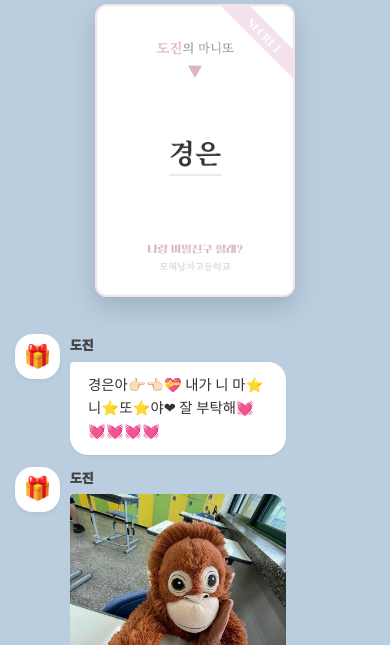
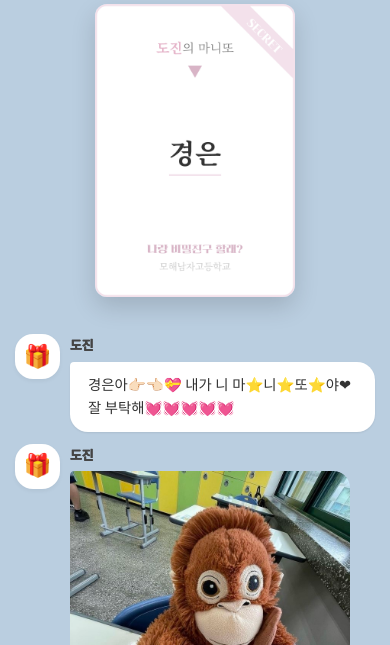
Before and after one commit to neuly1231/mohae-manito-results, a plain HTML site: page index.html in a window 390 px wide. Shown: the part 199-844 px from the top of the page. Drawn offline with Linux system fonts and the light colour scheme; a web font is replaced by a local one.

Commit message:
Update style.css

```diff
--- a/style.css
+++ b/style.css
@@ -164,14 +164,18 @@ header p {
 .manito .msg-content-wrapper { align-items: flex-start; }
 .receiver .msg-content-wrapper { align-items: flex-end; }
 
-/* === 말풍선 공통 === */
+/* === 말풍선 공통 디자인 (수정됨) === */
 .bubble {
     font-size: 0.9rem;
     position: relative;
     line-height: 1.6;
     max-width: 100%;
-    white-space: pre-wrap;
-    word-break: break-all;
+
+    /* [핵심 수정] 한국어 줄바꿈 최적화 */
+    /* 단어 단위로 끊기 (예: '꺼지라고쫌'이 한 덩어리로 유지됨) */
+    word-break: keep-all;
+
+    /* ㅋㅋㅋㅋㅋㅋㅋㅋ 같이 긴 문자열이나 URL은 강제로 줄바꿈 허용 */
     overflow-wrap: anywhere;
 }
 
@@ -233,12 +237,34 @@ footer {
     border-top: 1px solid rgba(0,0,0,0.05);
 }
 
-/* 모바일 */
+/* =========================================================
+   [반응형 미디어 쿼리]
+   ========================================================= */
 @media (max-width: 768px) {
-    #app { width: 100%; max-width: 100%; box-shadow: none; }
-    header { padding: 15px 0; }
-    .message-row { padding: 0 15px; }
-    .msg-content-wrapper { max-width: 80%; }
-    .manito-card-img { max-width: 200px; }
-    .receiver-name { font-size: 1.4rem; }
+    #app {
+        width: 100%;
+        max-width: 100%;
+        box-shadow: none;
+    }
+
+    header {
+        padding: 15px 0;
+    }
+
+    .message-row {
+        padding: 0 15px;
+    }
+
+    /* [수정] 모바일에서는 말풍선(기둥) 너비 제한을 좀 더 틉니다 */
+    .msg-column {
+        max-width: 85%;
+    }
+
+    .manito-card-img {
+        max-width: 200px;
+    }
+
+    .receiver-name {
+        font-size: 1.4rem;
+    }
 }
```
